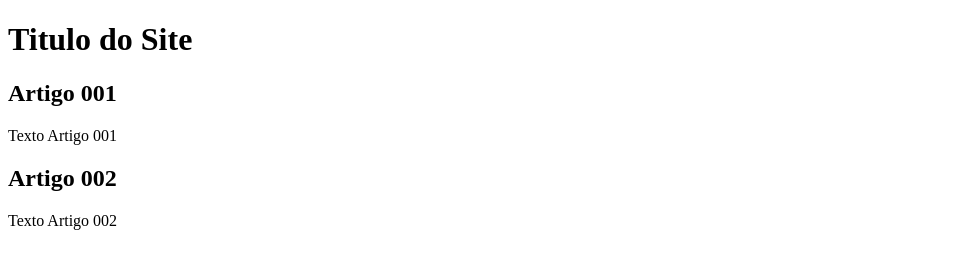
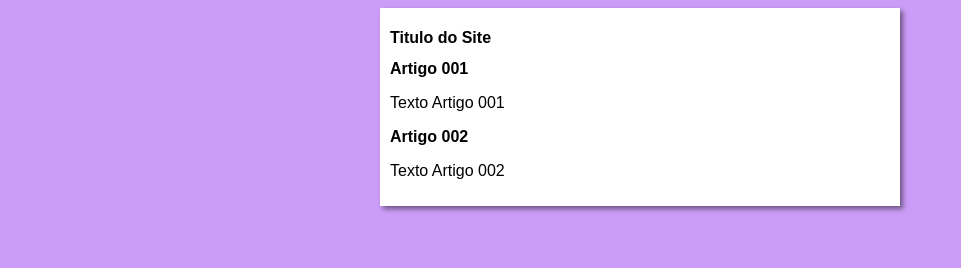
Before and after one commit to pauloln/projeto-site, a plain HTML site: page index.html in a window 1280 px wide. Shown: the whole page, without its empty margins (0-961 px from the left). Drawn offline with Linux system fonts and the light colour scheme.

Commit message:
iniciei o desing

```diff
--- a/index.html
+++ b/index.html
@@ -4,6 +4,7 @@
     <meta charset="UTF-8">
     <meta name="viewport" content="width=device-width, initial-scale=1.0">
     <title>Titulo do Site</title>
+    <link rel="stylesheet" href=".estilos/style.css">
 </head>
 <body>
     <main>
```
Also changed, not shown: .estilos/style.css (added).
